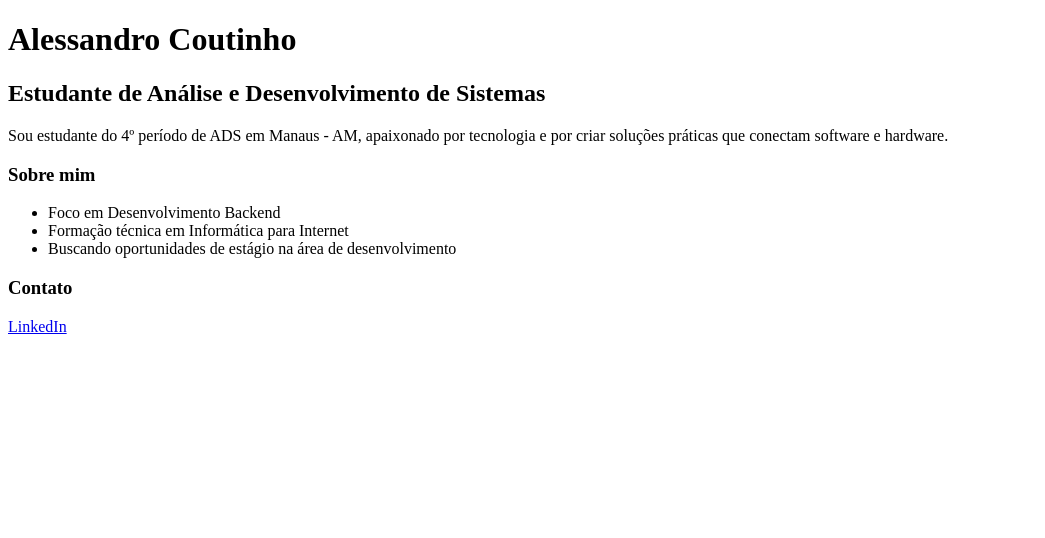
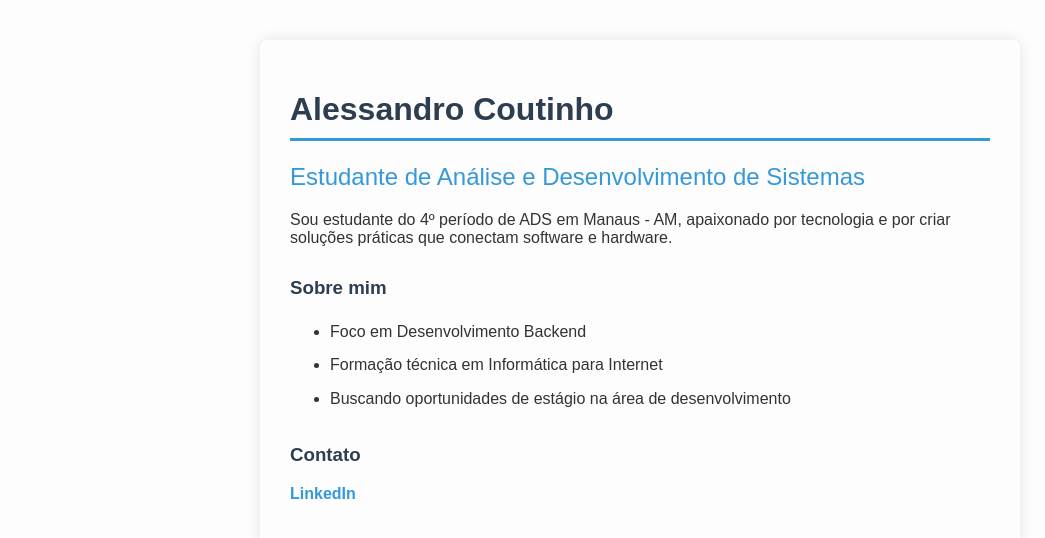
Before and after one commit to alessandrocoutoti-alt/minha-pagina-html, a plain HTML site: page index.html in a window 1280 px wide. Shown: the whole page, without its empty margins (0-1045 px from the left). Drawn offline with Linux system fonts and the light colour scheme.

Commit message:
Adiciona estilização CSS à página de perfil

```diff
--- a/index.html
+++ b/index.html
@@ -5,6 +5,7 @@
     <meta charset="UTF-8">
     <meta name="viewport" content="width=device-width, initial-scale=1.0">
     <title>Alessandro - Perfil</title>
+    <link rel="stylesheet" href="style.css">
 </head>
 
 <body>
--- /dev/null
+++ b/style.css
@@ -0,0 +1,41 @@
+body {
+    font-family: Arial, sans-serif;
+    max-width: 700px;
+    margin: 40px auto;
+    padding: 30px;
+    color: #333;
+    background-color: #fdfdfd;
+    box-shadow: 0 0 15px rgba(0, 0, 0, 0.1);
+    border-radius: 8px;
+}
+h1 {
+    color: #2c3e50;
+    border-bottom: 3px solid #3498db;
+    padding-bottom: 10px;
+}
+
+h2 {
+    color: #3498db;
+    font-weight: normal;
+}
+
+h3 {
+    color: #2c3e50;
+    margin-top: 30px;
+}
+ul {
+    line-height: 1.8;
+}
+
+li {
+    margin-bottom: 5px;
+}
+a {
+    color: #3498db;
+    text-decoration: none;
+    font-weight: bold;
+}
+
+a:hover {
+    text-decoration: underline;
+}
```
